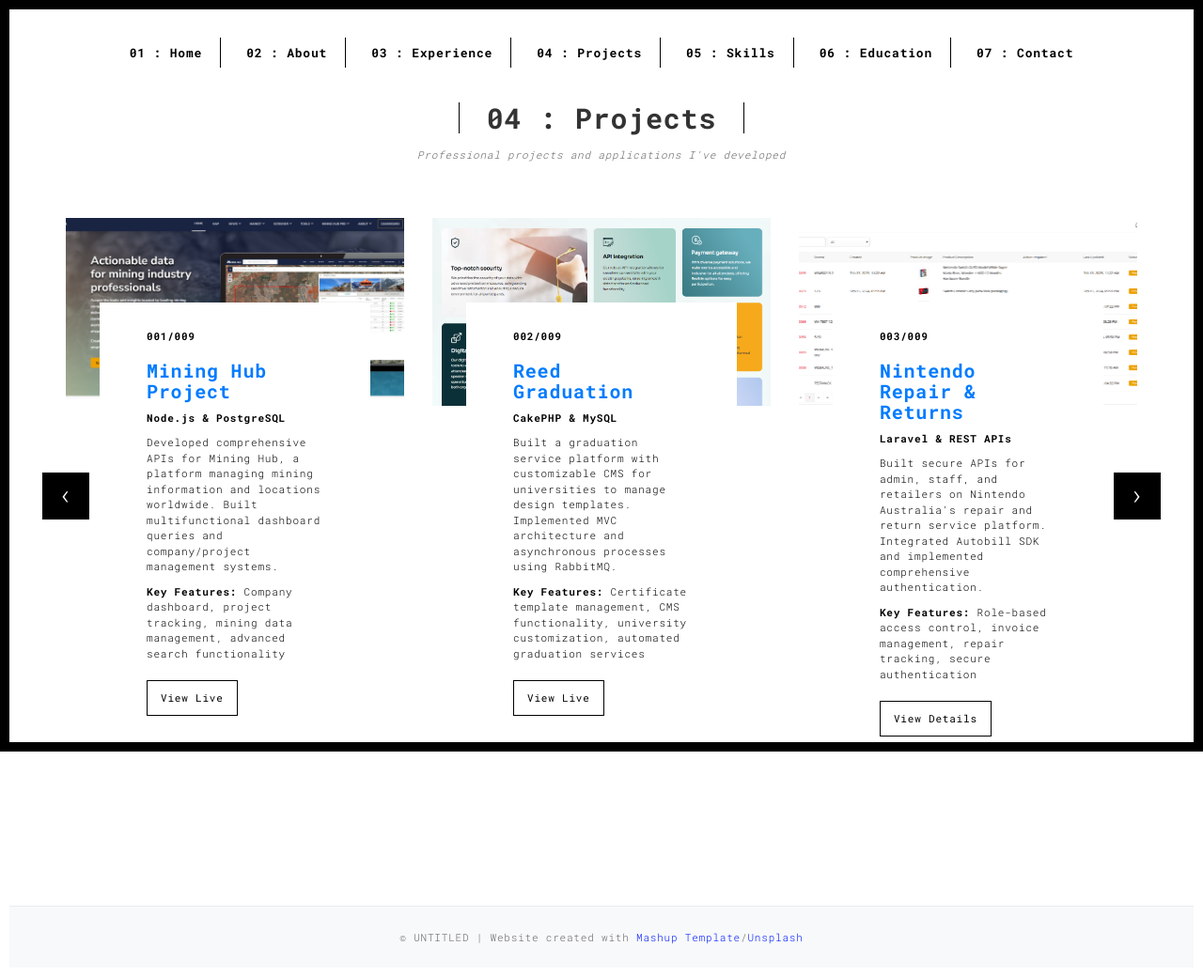
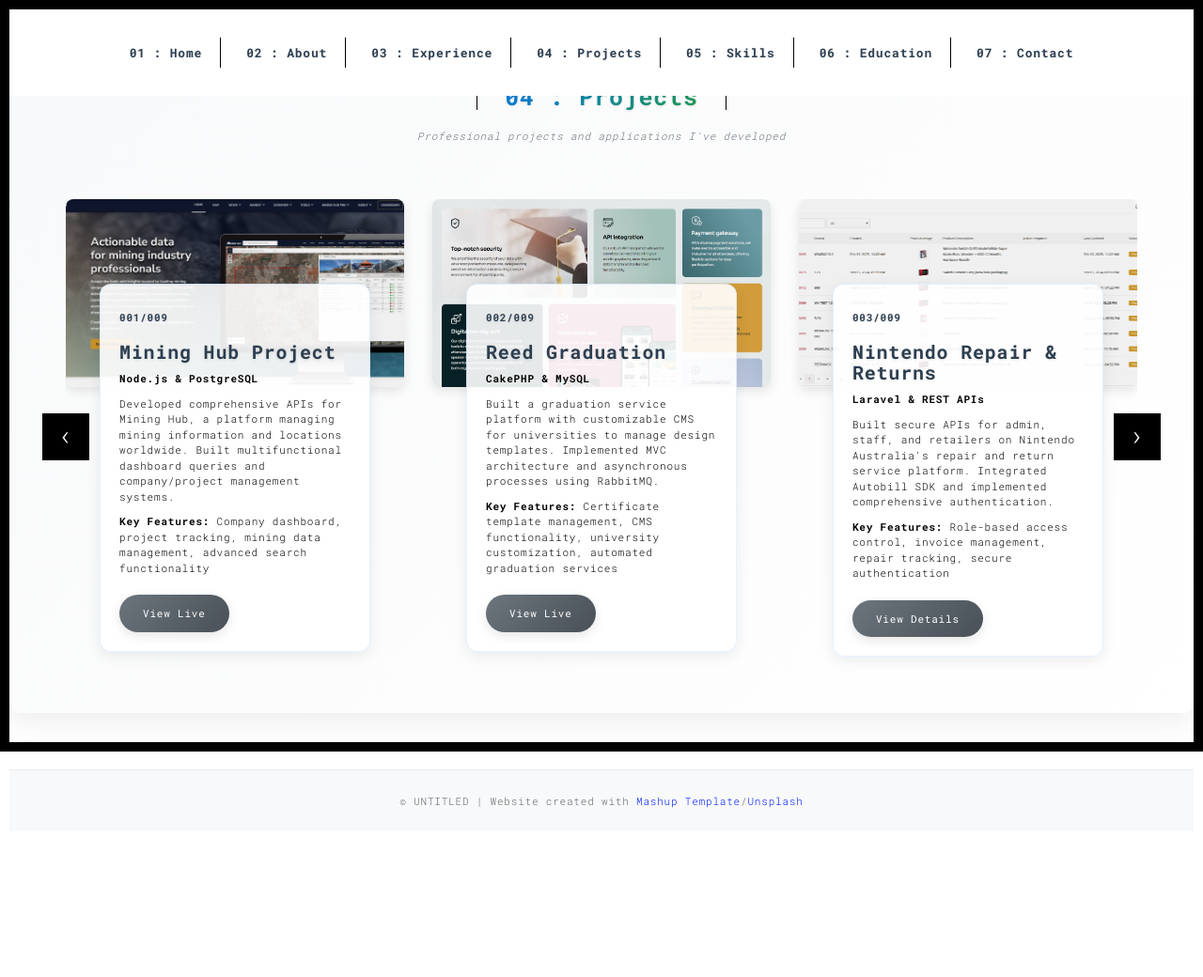
Before and after one commit to SiamSarker/portfo, a Flask app: page /projects.html in a window 1280 px wide. Shown: the whole page at 94% size. After the commit the page ends 860 px from the top, so only its background shows below. Run offline with Flask 2, Linux system fonts and the light colour scheme; some libraries are stand-ins or nearby versions.

Commit message:
Implement sophisticated aesthetic design improvements
PROJECT IMAGES - SUBTLE AESTHETIC:
- Applied muted color treatment: brightness(0.9) contrast(1.1) saturate(0.7)
- Added subtle hover effects: brightness(1.0) contrast(1.2) saturate(0.8)
- Implemented rounded corners (8px) and soft shadows
- Enhanced hover animations with gentle scale (1.02x)
- Created sophisticated, professional appearance

SKILL TAGS - VIBRANT & COLORFUL:
- Maintained full vibrant blue color (#007bff)
- Added enhanced shadows and hover effects
- Implemented smooth transitions and micro-interactions
- Added subtle lift effect on hover (translateY(-2px))
- Enhanced visual hierarchy with proper spacing

OVERALL AESTHETIC IMPROVEMENTS:
- Gradient backgrounds for sections and buttons
- Glass-morphism effects with backdrop-filter blur
- Enhanced card designs with subtle borders and shadows
- Improved typography with gradient text effects
- Professional color palette: blues, greens, grays
- Consistent border-radius (12px-16px) throughout
- Enhanced button styling with gradients and shadows

VISUAL HIERARCHY:
- Section headers with gradient text effects
- Improved contrast and readability
- Consistent spacing and padding
- Professional shadow system
- Smooth transitions and animations

INTERACTIVE ELEMENTS:
- Enhanced hover effects across all components
- Smooth transitions (0.3s ease)
- Micro-interactions for better UX
- Professional button styling with gradients
- Improved navigation hover states

DESIGN PHILOSOPHY:
- Project images: Subtle, muted, professional
- Skill tags: Vibrant, colorful, attention-grabbing
- Overall: Modern, clean, sophisticated aesthetic
- Balance between subtlety and vibrancy
- Professional portfolio presentation

```diff
--- a/static/custom.css
+++ b/static/custom.css
@@ -282,30 +282,182 @@
     margin-top: 10px;
 }
 
-/* Fix project images - remove grayscale and set consistent size */
+/* Fix project images - apply subtle aesthetic treatment */
 .black-image-project-hover img,
 .card-container img {
     width: 100% !important;
     height: 200px !important;
     object-fit: cover !important;
-    filter: none !important;
-    -webkit-filter: none !important;
-    transition: transform 0.3s ease !important;
+    filter: brightness(0.9) contrast(1.1) saturate(0.7) !important;
+    -webkit-filter: brightness(0.9) contrast(1.1) saturate(0.7) !important;
+    transition: all 0.3s ease !important;
+    border-radius: 8px !important;
+    box-shadow: 0 4px 12px rgba(0, 0, 0, 0.1) !important;
 }
 
 .black-image-project-hover:hover img {
-    transform: scale(1.05) !important;
-    filter: none !important;
-    -webkit-filter: none !important;
+    transform: scale(1.02) !important;
+    filter: brightness(1.0) contrast(1.2) saturate(0.8) !important;
+    -webkit-filter: brightness(1.0) contrast(1.2) saturate(0.8) !important;
+    box-shadow: 0 8px 20px rgba(0, 0, 0, 0.15) !important;
 }
 
 /* Remove any grayscale filters from project images */
 .projects-carousel img {
-    filter: none !important;
-    -webkit-filter: none !important;
-    -moz-filter: none !important;
-    -ms-filter: none !important;
-    -o-filter: none !important;
+    filter: brightness(0.9) contrast(1.1) saturate(0.7) !important;
+    -webkit-filter: brightness(0.9) contrast(1.1) saturate(0.7) !important;
+    -moz-filter: brightness(0.9) contrast(1.1) saturate(0.7) !important;
+    -ms-filter: brightness(0.9) contrast(1.1) saturate(0.7) !important;
+    -o-filter: brightness(0.9) contrast(1.1) saturate(0.7) !important;
+}
+
+/* Keep skill tags vibrant and colorful */
+.tech-tag,
+.skill-tag,
+.concept-tag {
+    background-color: #007bff !important;
+    color: white !important;
+    padding: 6px 15px !important;
+    border-radius: 20px !important;
+    font-size: 13px !important;
+    margin: 3px !important;
+    font-weight: 500 !important;
+    box-shadow: 0 2px 8px rgba(0, 123, 255, 0.3) !important;
+    transition: all 0.3s ease !important;
+}
+
+.tech-tag:hover,
+.skill-tag:hover,
+.concept-tag:hover {
+    background-color: #0056b3 !important;
+    transform: translateY(-2px) !important;
+    box-shadow: 0 4px 12px rgba(0, 123, 255, 0.4) !important;
+}
+
+/* Enhanced aesthetic improvements */
+.section-container {
+    background: linear-gradient(135deg, #f8f9fa 0%, #ffffff 100%) !important;
+    border-radius: 12px !important;
+    box-shadow: 0 8px 32px rgba(0, 0, 0, 0.08) !important;
+    margin: 20px 0 !important;
+    padding: 40px !important;
+}
+
+.card-container,
+.card-container-lg {
+    background: rgba(255, 255, 255, 0.9) !important;
+    border-radius: 12px !important;
+    padding: 20px !important;
+    box-shadow: 0 4px 16px rgba(0, 0, 0, 0.08) !important;
+    border: 1px solid rgba(0, 123, 255, 0.1) !important;
+    transition: all 0.3s ease !important;
+}
+
+.card-container:hover,
+.card-container-lg:hover {
+    transform: translateY(-4px) !important;
+    box-shadow: 0 8px 24px rgba(0, 0, 0, 0.12) !important;
+    border-color: rgba(0, 123, 255, 0.2) !important;
+}
+
+/* Experience and Education items aesthetic */
+.experience-item,
+.education-item {
+    background: rgba(255, 255, 255, 0.8) !important;
+    border-left: 4px solid #007bff !important;
+    border-radius: 0 12px 12px 0 !important;
+    box-shadow: 0 4px 16px rgba(0, 0, 0, 0.06) !important;
+    backdrop-filter: blur(10px) !important;
+}
+
+.education-item {
+    border-left-color: #28a745 !important;
+}
+
+/* Skills page aesthetic */
+.skill-category {
+    background: rgba(255, 255, 255, 0.9) !important;
+    border-radius: 16px !important;
+    box-shadow: 0 6px 20px rgba(0, 0, 0, 0.08) !important;
+    border: 1px solid rgba(0, 123, 255, 0.1) !important;
+}
+
+.skill-item {
+    background: rgba(248, 249, 250, 0.5) !important;
+    border-radius: 12px !important;
+    transition: all 0.3s ease !important;
+}
+
+.skill-item:hover {
+    background: rgba(0, 123, 255, 0.05) !important;
+    transform: translateY(-2px) !important;
+}
+
+/* Button styling improvements */
+.btn {
+    border-radius: 25px !important;
+    padding: 10px 25px !important;
+    font-weight: 500 !important;
+    transition: all 0.3s ease !important;
+    box-shadow: 0 4px 12px rgba(0, 0, 0, 0.1) !important;
+}
+
+.btn-primary {
+    background: linear-gradient(135deg, #007bff 0%, #0056b3 100%) !important;
+    border: none !important;
+}
+
+.btn-primary:hover {
+    background: linear-gradient(135deg, #0056b3 0%, #004085 100%) !important;
+    transform: translateY(-2px) !important;
+    box-shadow: 0 6px 16px rgba(0, 123, 255, 0.3) !important;
+}
+
+.btn-default {
+    background: linear-gradient(135deg, #6c757d 0%, #495057 100%) !important;
+    color: white !important;
+    border: none !important;
+}
+
+.btn-default:hover {
+    background: linear-gradient(135deg, #495057 0%, #343a40 100%) !important;
+    transform: translateY(-2px) !important;
+    box-shadow: 0 6px 16px rgba(108, 117, 125, 0.3) !important;
+}
+
+/* Typography improvements */
+h1, h2, h3, h4 {
+    color: #2c3e50 !important;
+    font-weight: 600 !important;
+    text-shadow: 0 1px 3px rgba(0, 0, 0, 0.1) !important;
+}
+
+.section-container-spacer h1 {
+    background: linear-gradient(135deg, #007bff 0%, #28a745 100%) !important;
+    -webkit-background-clip: text !important;
+    -webkit-text-fill-color: transparent !important;
+    background-clip: text !important;
+    font-size: 2.5rem !important;
+    margin-bottom: 15px !important;
+}
+
+.section-container-spacer p {
+    color: #6c757d !important;
+    font-size: 1.1rem !important;
+    font-weight: 300 !important;
+}
+
+/* Navigation aesthetic improvements */
+.navbar-nav li a p {
+    color: #2c3e50 !important;
+    font-weight: 500 !important;
+    text-shadow: 0 1px 2px rgba(0, 0, 0, 0.1) !important;
+    transition: all 0.3s ease !important;
+}
+
+.navbar-nav li a:hover p {
+    color: #007bff !important;
+    transform: translateY(-1px) !important;
 }
 
 /* Responsive improvements */
```
